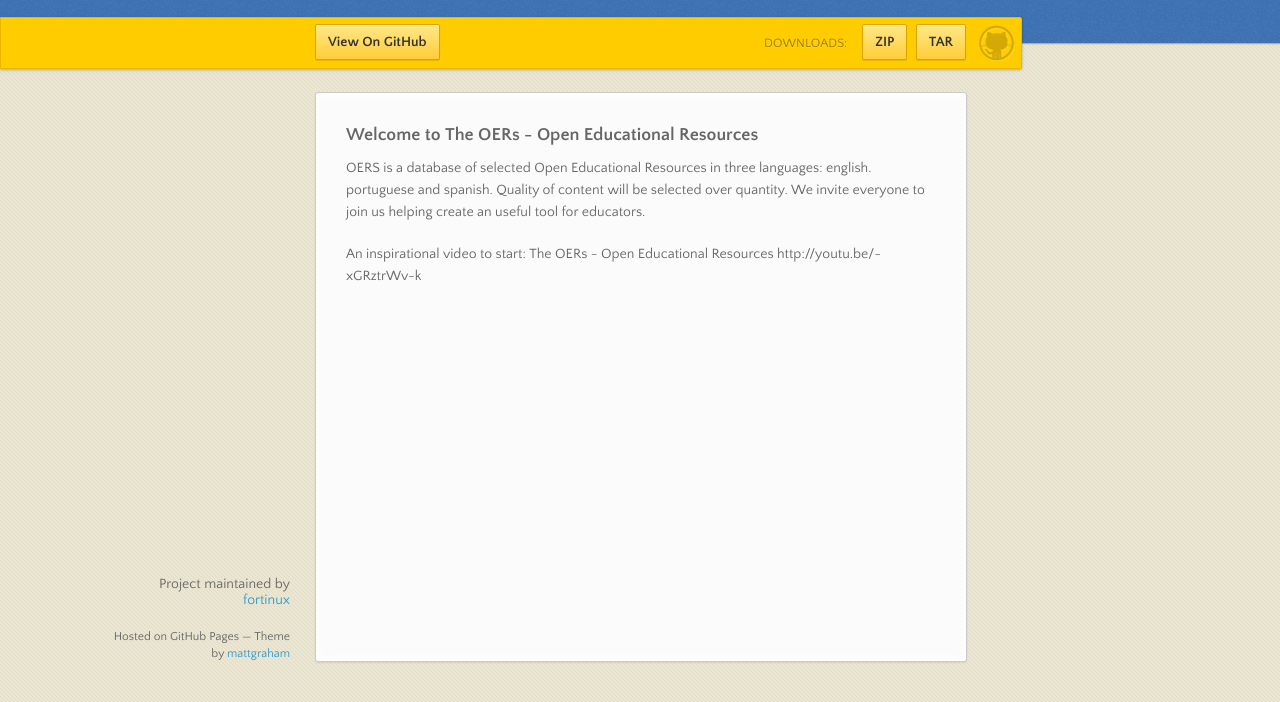
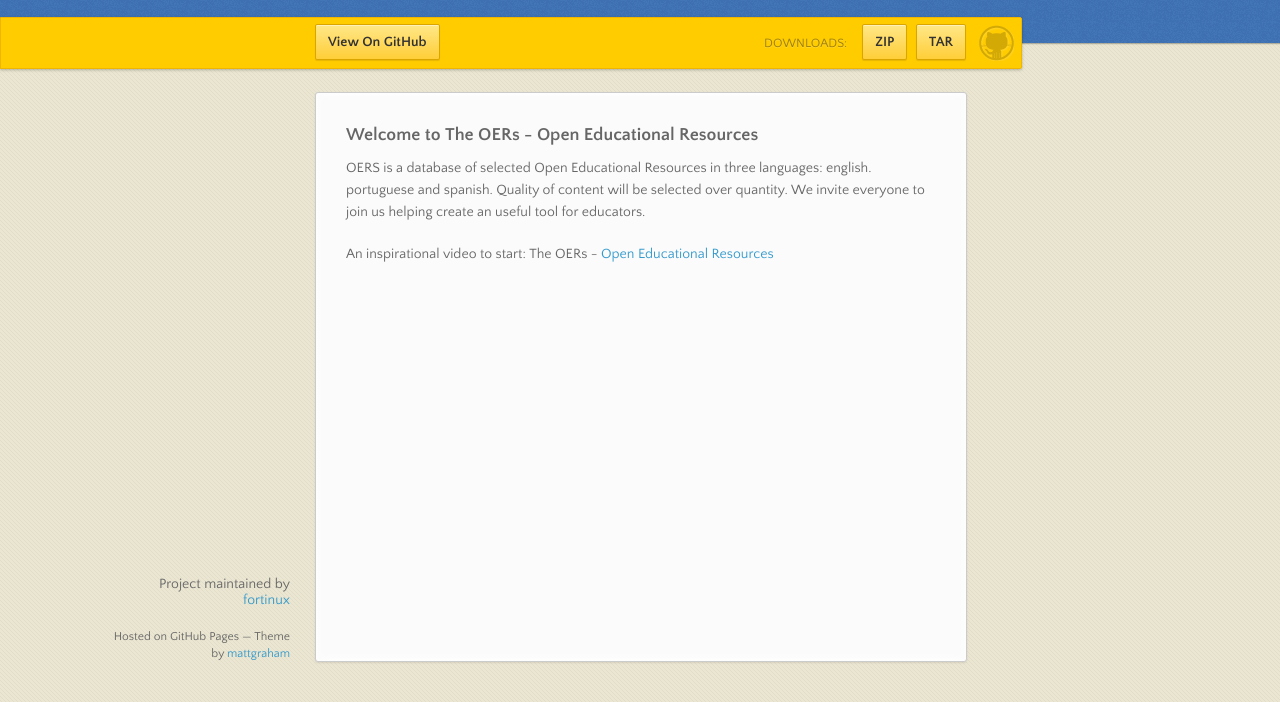
Before and after one commit to fortinux/oers, a plain HTML site: page index.html in a window 1280 px wide. Shown: the part 98-800 px from the top of the page. Drawn offline with nearby package versions, Linux system fonts and the light colour scheme.

Commit message:
update link video

```diff
--- a/index.html
+++ b/index.html
@@ -44,7 +44,7 @@
 
 <p>OERS is a database of selected Open Educational Resources in three languages: english. portuguese and spanish. Quality of content will be selected over quantity. We invite everyone to join us helping create an useful tool for educators.</p>
 
-<p>An inspirational video to start: The OERs - Open Educational Resources http://youtu.be/-xGRztrWv-k </p>
+<p>An inspirational video to start: The OERs - <a href="http://youtu.be/-xGRztrWv-k">Open Educational Resources</a> </p>
       </section>
       <footer>
         <p>Project maintained by <a href="https://github.com/fortinux">fortinux</a></p>
```
